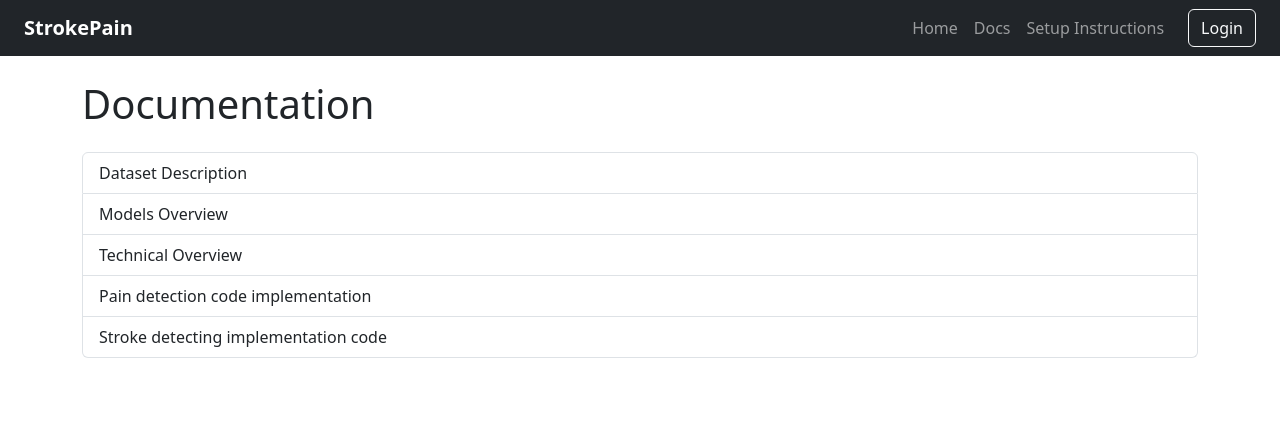
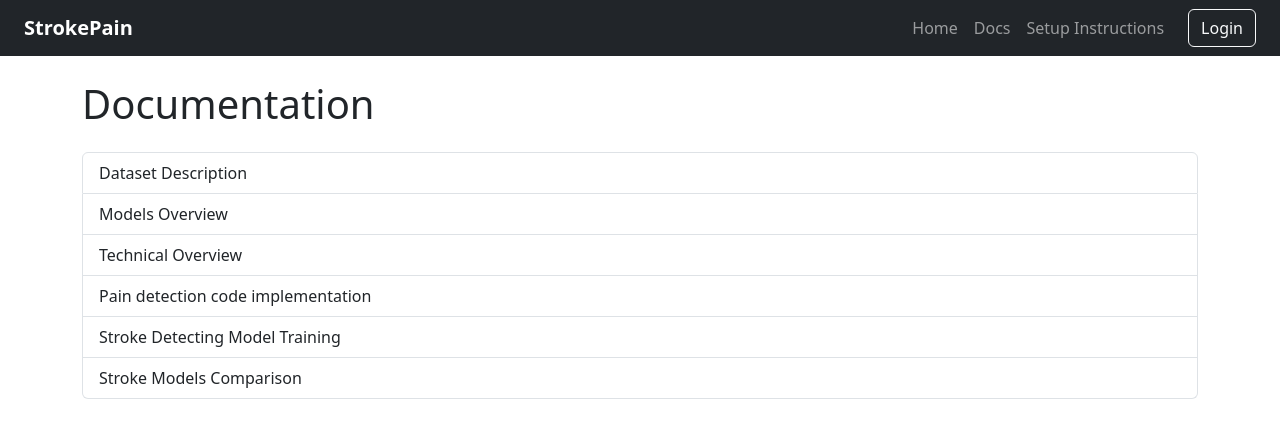
Before and after one commit to mdinle/stroke-pain-app, a Vue app in the folder frontend/: page /Docs in a window 1280 px wide. Shown: the top 438 px of the page. Built offline with nearby package versions, Linux system fonts and the light colour scheme.

Commit message:
docs added

```diff
--- a/frontend/src/views/DocsPage.vue
+++ b/frontend/src/views/DocsPage.vue
@@ -38,7 +38,8 @@ const docs = [
   { name: 'Models Overview', filename: 'model_overview.pdf' },
   { name: 'Technical Overview', filename: 'tec_overview.pdf' },
   { name: 'Pain detection code implementation', filename: 'pain_model_code_and_results.pdf' },
-  { name: 'Stroke detecting implementation code', filename: 'pain_model_code_and_results.pdf' } // Linked to same file
+  { name: 'Stroke Detecting Model Training', filename: 'stroke_model_annotated.pdf' },
+  { name: 'Stroke Models Comparison', filename: 'comparison.pdf' }
 ]
 
 const selectedDoc = ref(null)
--- a/frontend/src/views/SetupPage.vue
+++ b/frontend/src/views/SetupPage.vue
@@ -79,6 +79,10 @@ npm run dev
         class="btn btn-primary mt-2"
         download
       >Download best_model.pt</a>
+
+      <p class="mt-2">
+        or look in github readme for the model links.
+      </p>
     </section>
 
     <!-- GitHub Repository -->
```
Also changed, not shown: 2 other files (tests, documents, lock files or other folders).
